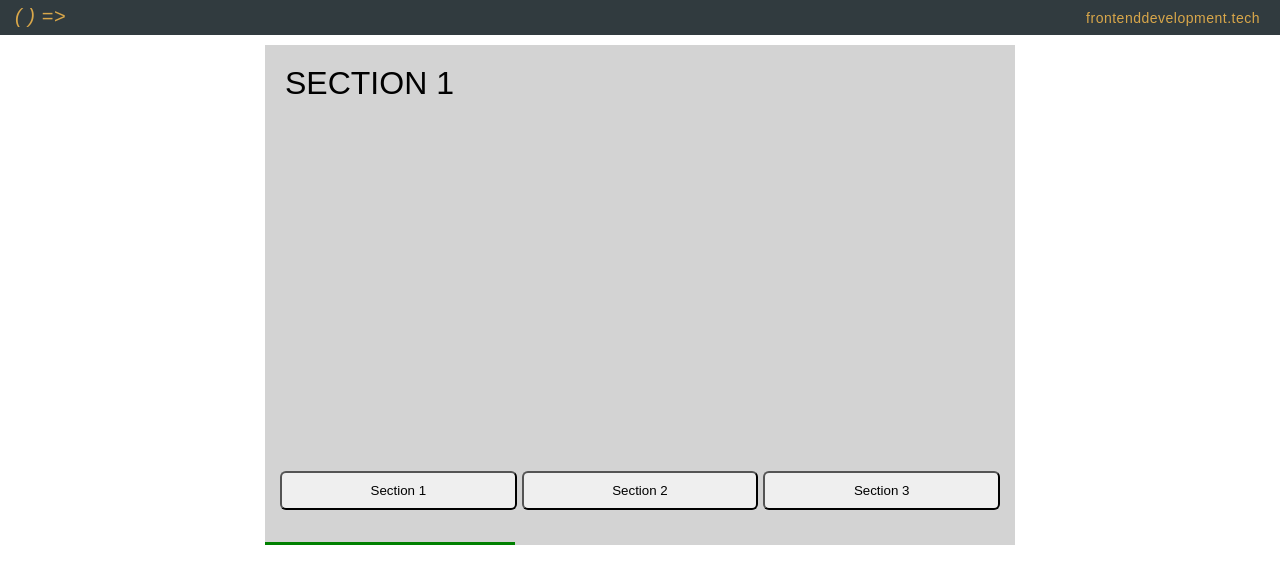
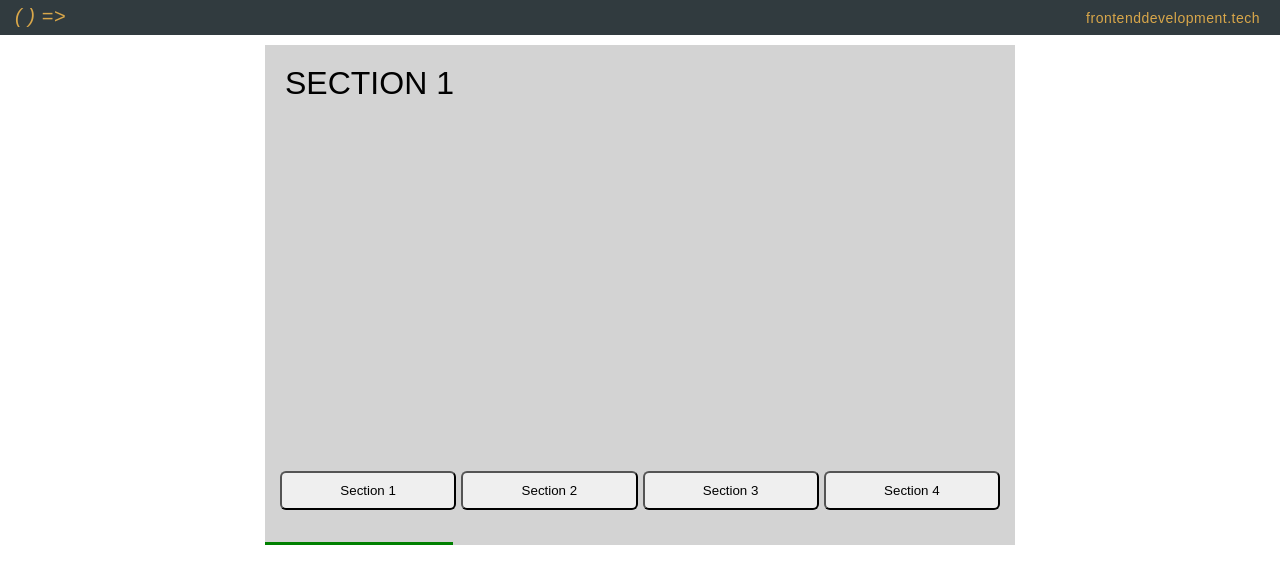
Before and after one commit to eastcoastdeveloper/in-page-navigation, an Angular app: page / in a window 1280 px wide. Shown: the top 584 px of the page. Built offline with nearby package versions, Linux system fonts and the light colour scheme.

Commit message:
1 file modified

```diff
--- a/src/app/app.component.ts
+++ b/src/app/app.component.ts
@@ -18,7 +18,7 @@ export class AppComponent {
   @ViewChild('bar', { static: false }) bar: ElementRef;
 
   // SET TO ANY AMOUNT!
-  sectionLength = 3;
+  sectionLength = 4;
 
   barLinkWidth = 0;
   currentSection = 0;
```
